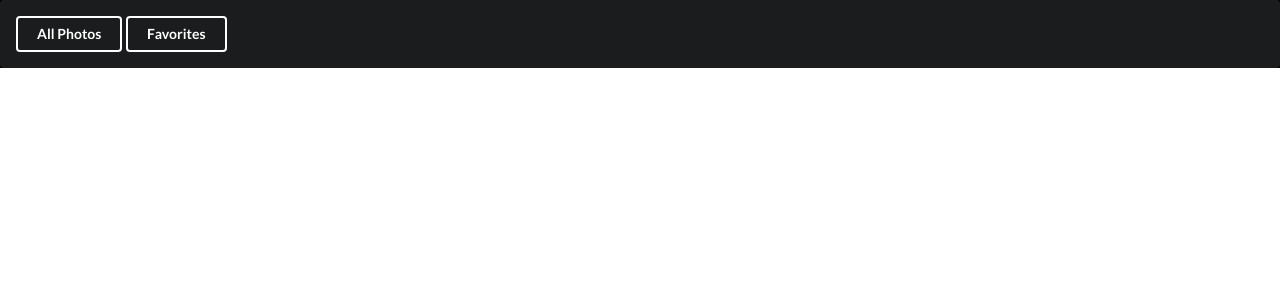
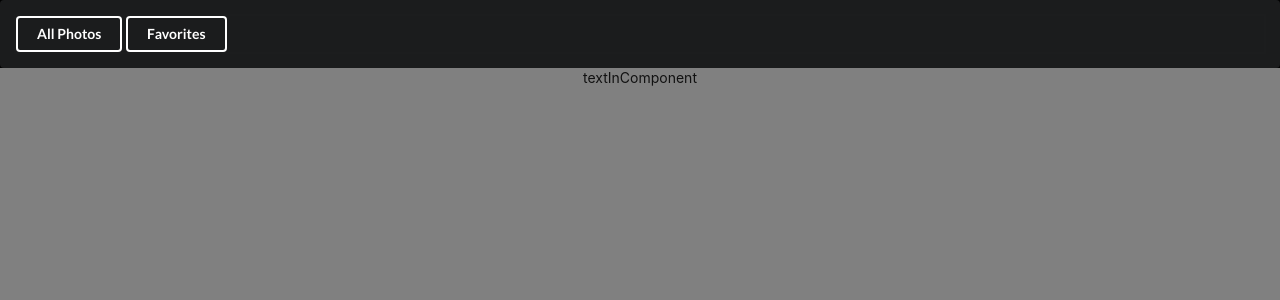
Before and after one commit to reireynoso/react-photo-lab, a React (Create React App) app: page / in a window 1280 px wide. Shown: the top 300 px of the page. Built offline with nearby package versions, Linux system fonts and the light colour scheme.

Commit message:
css changes

```diff
--- a/src/App.css
+++ b/src/App.css
@@ -7,32 +7,6 @@
   pointer-events: none;
 }
 
-@media (prefers-reduced-motion: no-preference) {
-  .App-logo {
-    animation: App-logo-spin infinite 20s linear;
-  }
+body {
+  background-color: grey;
 }
-
-.App-header {
-  background-color: #282c34;
-  min-height: 100vh;
-  display: flex;
-  flex-direction: column;
-  align-items: center;
-  justify-content: center;
-  font-size: calc(10px + 2vmin);
-  color: white;
-}
-
-.App-link {
-  color: #61dafb;
-}
-
-@keyframes App-logo-spin {
-  from {
-    transform: rotate(0deg);
-  }
-  to {
-    transform: rotate(360deg);
-  }
-}
--- a/src/App.js
+++ b/src/App.js
@@ -8,6 +8,7 @@ class App extends React.Component{
     return (
       <div className="App">
           <Header/>
+          <PhotoContainer/>
       </div>
     )
   }
--- a/src/components/Header.js
+++ b/src/components/Header.js
@@ -3,7 +3,7 @@ import React from 'react'
 const Header = () => {
     return(
         <div style={{backgroundColor: "black"}}>
-            <div class="ui inverted segment" >
+            <div class="ui inverted segment">
                 <div class="ui inverted secondary pointing menu">
                     <div className="ui inverted button">
                         All Photos
--- a/src/components/PhotoContainer.js
+++ b/src/components/PhotoContainer.js
@@ -3,7 +3,7 @@ import React, { Component } from 'react';
 export default class PhotoContainer extends Component {
   render() {
     return (
-      <div> textInComponent </div>
+      <div className="ui container"> textInComponent </div>
     );
   }
 }
```
